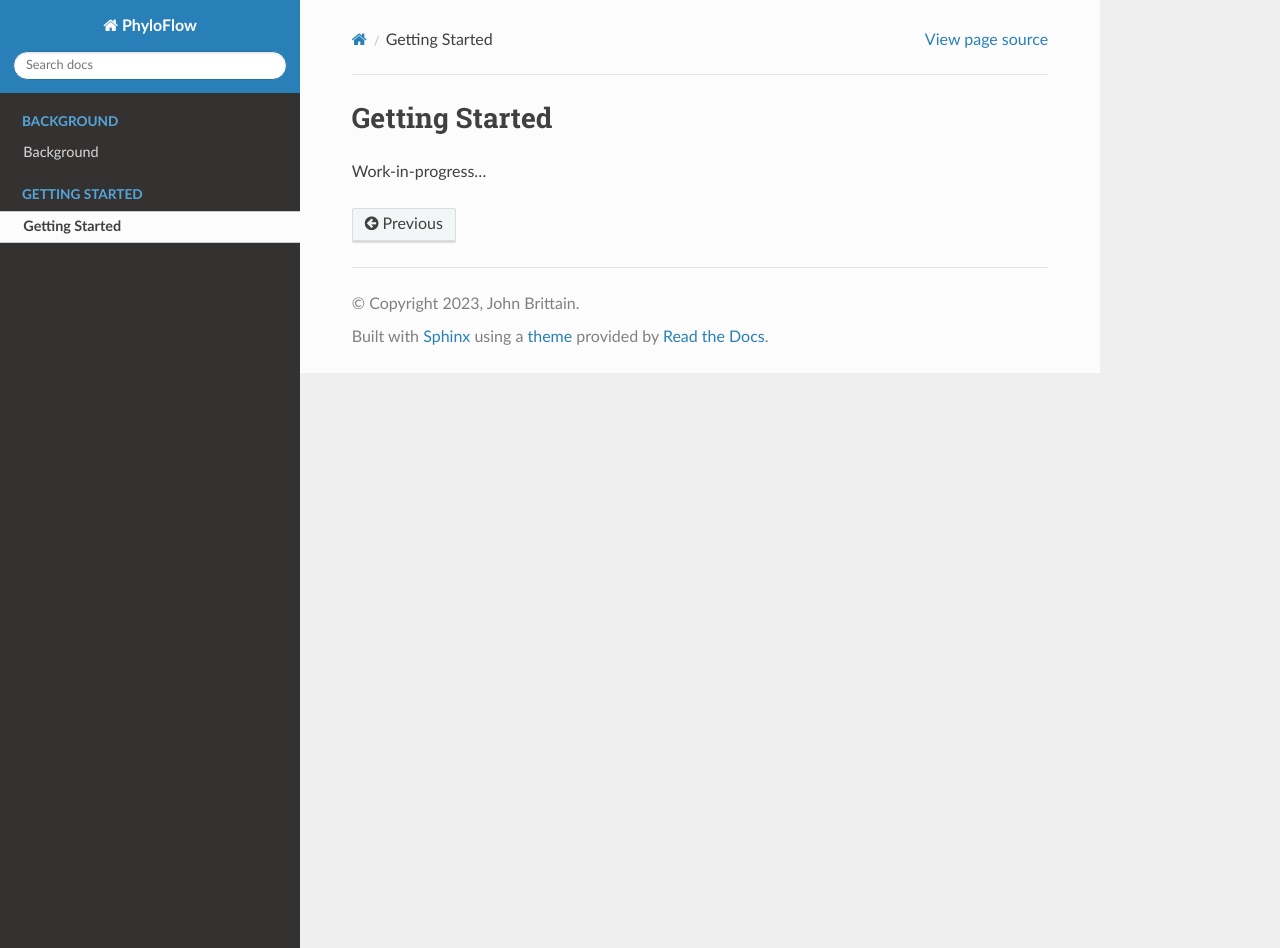
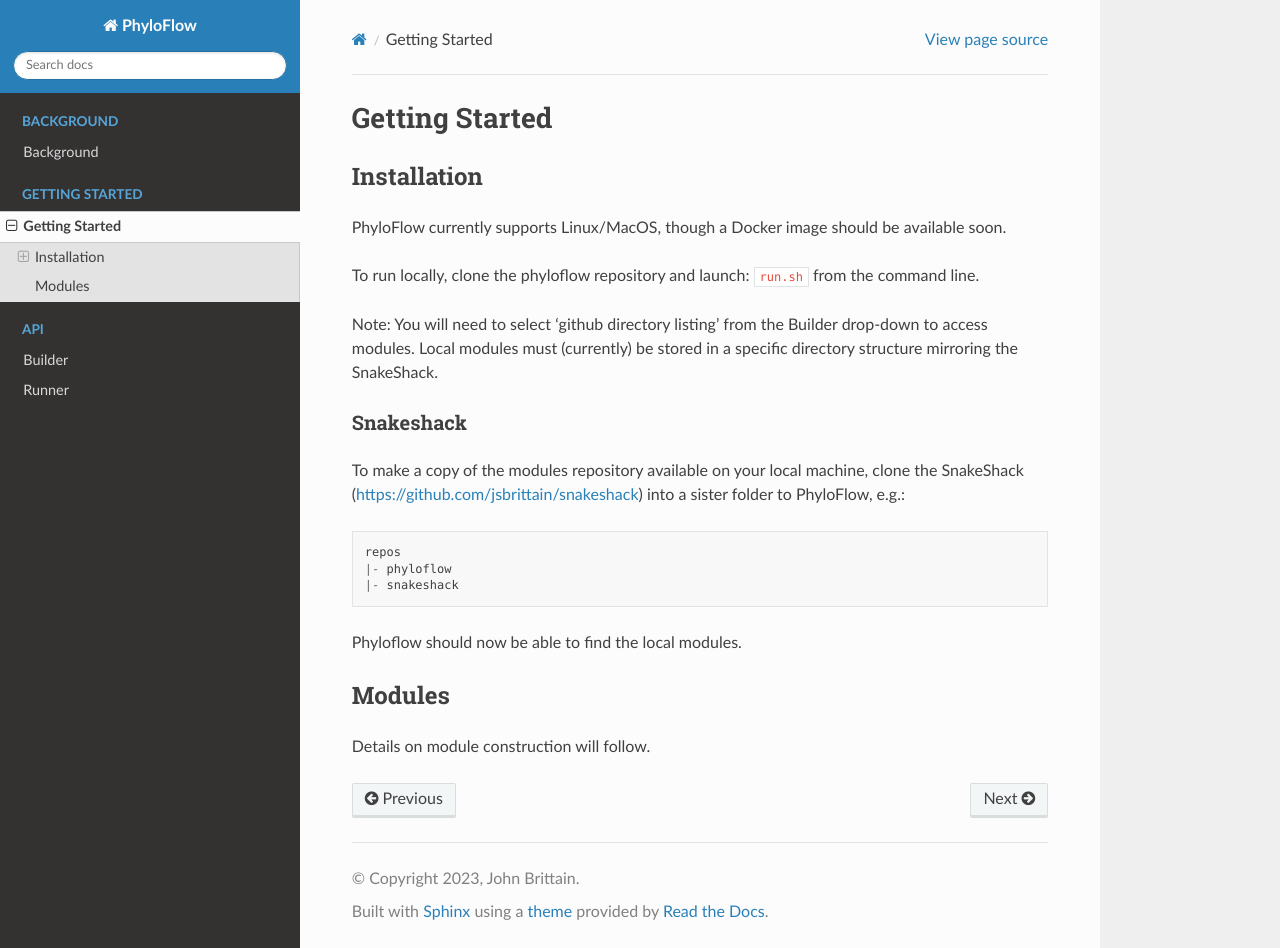
Before and after one commit to kraemer-lab/GRAPEVNE, a Sphinx documentation site: the page built from docs/getting_started/index.md, in a window 1280 px wide and 948 px high. Built offline with Sphinx 7.4.7 and the Read the Docs theme 2.0.0, drawn with Linux system fonts in a browser that asks for light colours.

Commit message:
Add autodoc support (automatic api transcription in sphinx)

````diff
--- /dev/null
+++ b/docs/api/Builder.rst
@@ -0,0 +1,4 @@
+Builder
+=======
+.. automodule:: builder.builder
+   :members:
--- /dev/null
+++ b/docs/api/Runner.rst
@@ -0,0 +1,4 @@
+Runner
+======
+.. automodule:: runner.runner
+   :members:
--- a/docs/conf.py
+++ b/docs/conf.py
@@ -12,8 +12,14 @@
 # -- General configuration ---------------------------------------------------
 # https://www.sphinx-doc.org/en/master/usage/configuration.html#general-configuration
 
+# import os
+# import sys
+# sys.path.insert(0, os.path.abspath('..'))
+
 extensions = [
     "sphinx.ext.autodoc",
+    "sphinx.ext.napoleon",
+    "sphinx.ext.coverage",
     "myst_parser",
     "sphinx_rtd_theme",
 ]
--- a/docs/getting_started/index.md
+++ b/docs/getting_started/index.md
@@ -1,3 +1,27 @@
 # Getting Started
 
-Work-in-progress...
+## Installation
+
+PhyloFlow currently supports Linux/MacOS, though a Docker image should be available soon.
+
+To run locally, clone the phyloflow repository and launch:
+`run.sh`
+from the command line.
+
+Note: You will need to select 'github directory listing' from the Builder drop-down to access modules. Local modules must (currently) be stored in a specific directory structure mirroring the SnakeShack.
+
+### Snakeshack
+
+To make a copy of the modules repository available on your local machine, clone the SnakeShack ([https://github.com/jsbrittain/snakeshack](https://github.com/jsbrittain/snakeshack)) into a sister folder to PhyloFlow, e.g.:
+
+```
+repos
+|- phyloflow
+|- snakeshack
+```
+
+Phyloflow should now be able to find the local modules.
+
+## Modules
+
+Details on module construction will follow.
````
Also changed, not shown: docs/index.md (+13 -2 lines).
